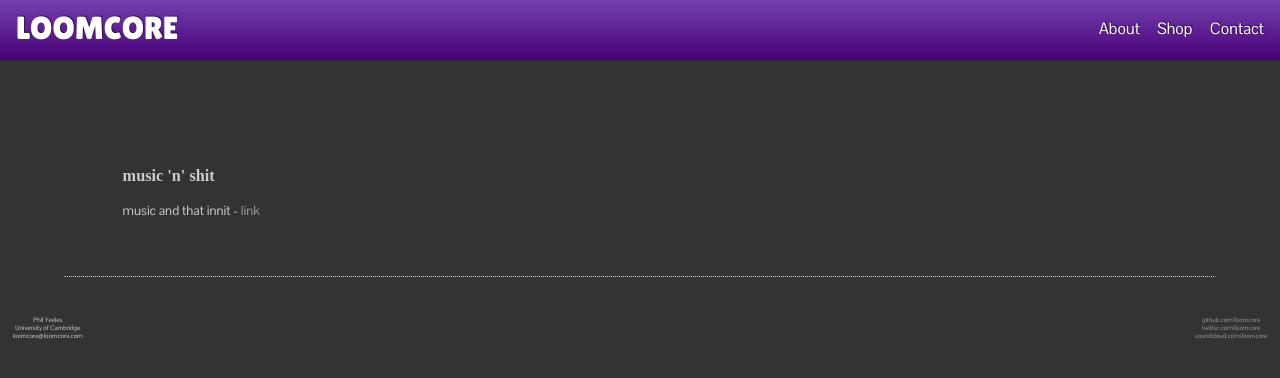
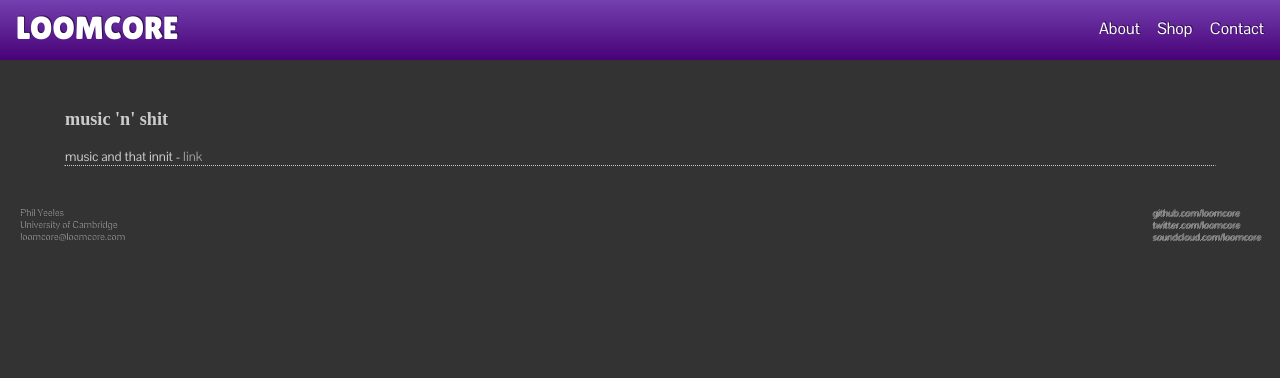
Before and after one commit to loomcore/producer, a Jekyll site: the page built from index.html, in a window 1280 px wide. Shown: the top 378 px of the page. Built offline with Jekyll 4.4.1, drawn with Linux system fonts in a browser that asks for light colours; some web fonts are replaced; Markdown is read by kramdown in place of the engine named in the settings.

Commit message:
footer and titles

```diff
--- a/_layouts/default.html
+++ b/_layouts/default.html
@@ -38,15 +38,15 @@
     {{ content }}
   </div>
 
-  <div class="footer" style="font-size:40%;">
-    <div class="contact" style="float: left; margin-left: 2em;">
+  <div class="footer" style="font-size:60%; text-align: left;">
+    <div class="contact" style="float: left; margin-left: 2em; color: #333; text-shadow: 1px -1px 0px rgba(255,255,255,.5);">
       <p>
         Phil Yeeles<br />
         University of Cambridge<br />
         loomcore@loomcore.com
       </p>
     </div>
-    <div class="contact" style="float: right; margin-right: 2em;">
+    <div class="contact" style="float: right; margin-right: 2em; color: #333; text-shadow: 1px -1px 0px rgba(255,255,255,.5);">
       <p>
         <a href="http://github.com/loomcore/">github.com/loomcore</a><br />
         <a href="http://twitter.com/loomcore/">twitter.com/loomcore</a><br />
--- a/css/screen.css
+++ b/css/screen.css
@@ -24,7 +24,12 @@ body {
   text-align: center;
 }
 
-h1, h2, h3, h4, h5, h6 {
+h1 {
+  font-family: 'Nixie One', cursive;
+  font-size: 140%;
+}
+
+h2, h3, h4, h5, h6 {
   font-family: 'Nixie One', cursive;
   font-size: 110%;
 }
@@ -96,11 +101,11 @@ ul.posts {
     border-style: dotted;
     border-color: transparent transparent #ccc transparent;
     border-width: 1px;
-    padding: 5% 5% 5% 5%;
+    /* padding: 5% 5% 5% 5%; */
   }
 
   .site .content h1 {
-    font-size: 125%;
+    font-size: 140%;
     font-weight: bold;
     margin-bottom: 1em;
   }
```
